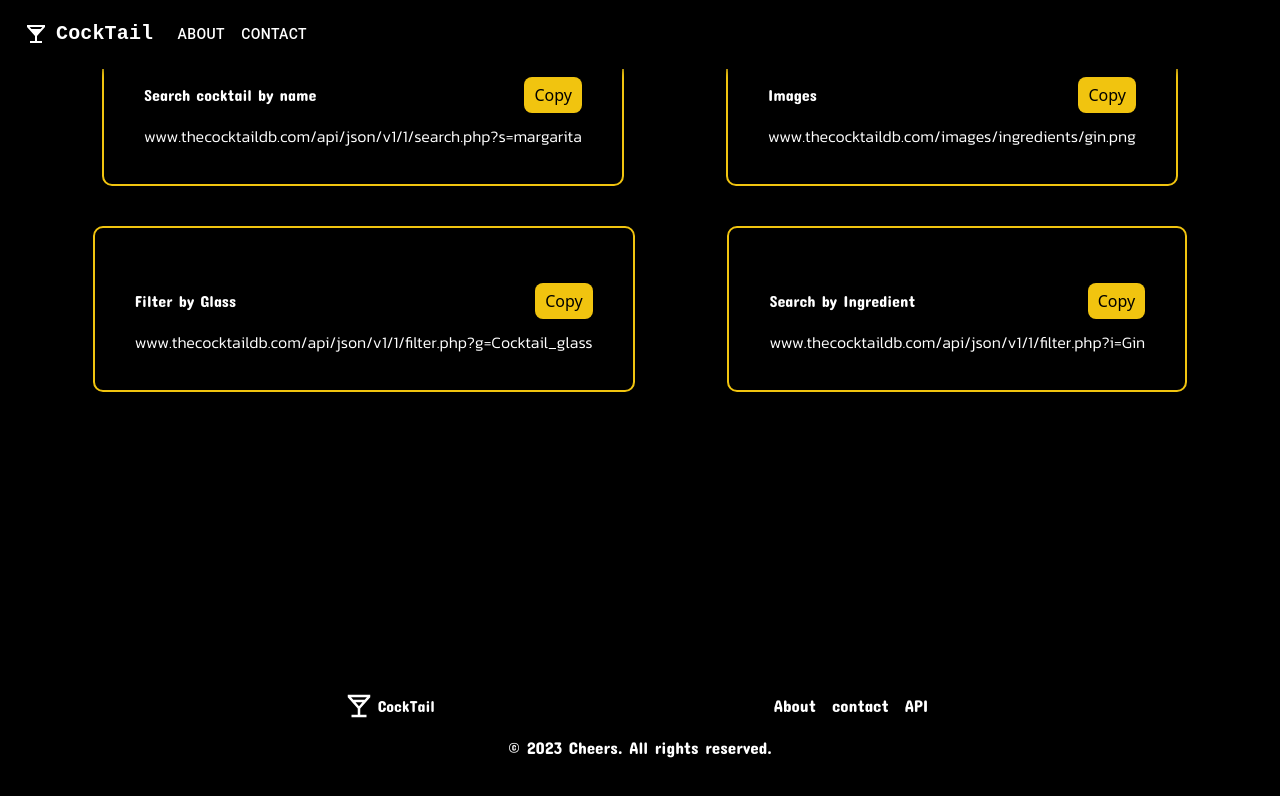
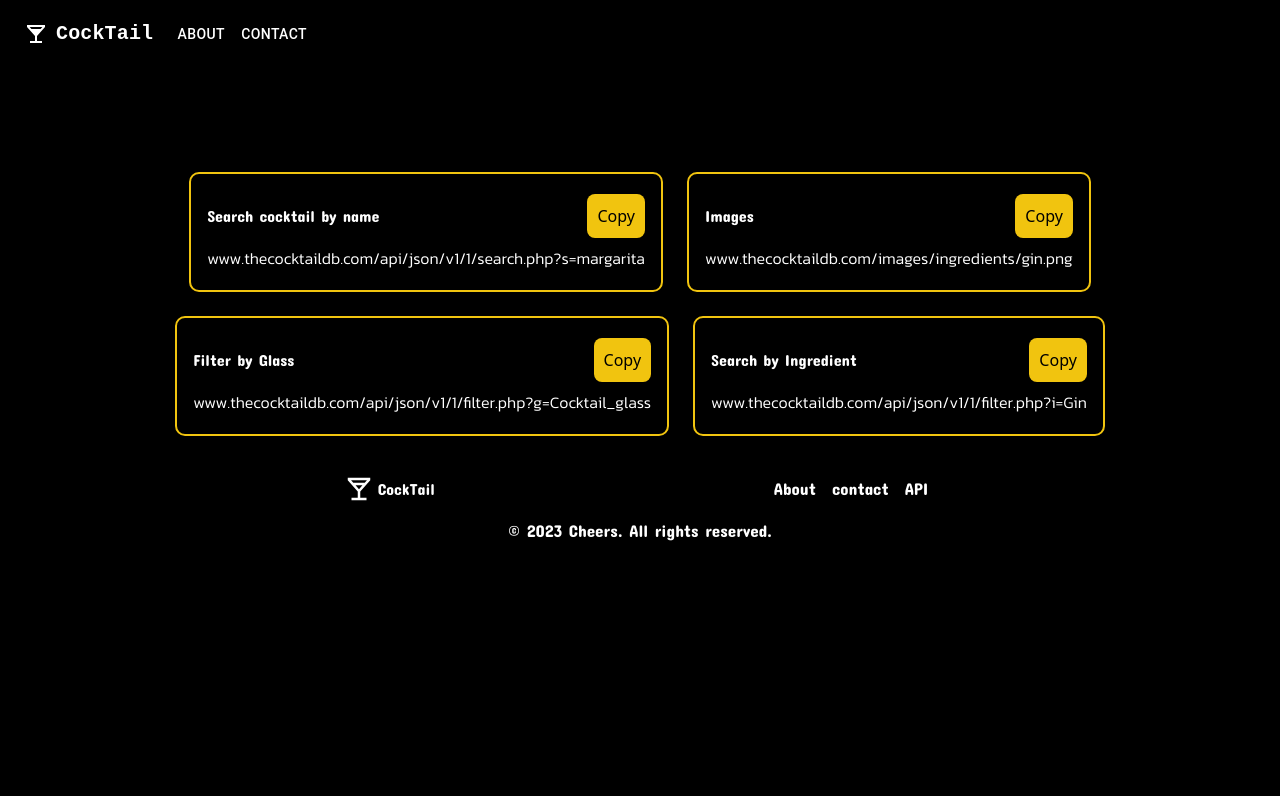
Before and after one commit to jyotirmaygithub/For-cocktail-lover, a React (Create React App) app: page /api in a window 1280 px wide. Shown: the top 796 px of the page. Built offline with nearby package versions, Linux system fonts and the light colour scheme; a web font is replaced by a local one.

Commit message:
UI Alteration

```diff
--- a/src/App.js
+++ b/src/App.js
@@ -18,9 +18,9 @@ function App() {
           <Routes>
             <Route path="/" element={<HomePage />} />
             <Route path="/about" element={<><Aboutus /><Footer /></>} />
-            <Route path="/contact" element={<Contact />} />
+            <Route path="/contact" element={<><Contact /><Footer /></>} />
             <Route path="drinks/:idDrink" element={<><Singlepg /><Footer /></>} />
-            <Route path="/api" element={<Api />} />
+            <Route path="/api" element={<><Api /><Footer /></>} />
             <Route path="/feedback" element={<Feedback/>}/>
           </Routes>
         </Router>
--- a/src/components/Footer.js
+++ b/src/components/Footer.js
@@ -1,15 +1,20 @@
 import React from "react";
 import Footerlinks from "./Footerlinks";
-import Logo from "../images/cheers.png"
-import { LocalBarOutlined } from "@mui/icons-material"
+import { useNavigate } from "react-router-dom";
+import { LocalBarOutlined } from "@mui/icons-material";
 
 export default function Footer() {
+  const  navigation  = useNavigate();
+
+  function handleLogo() {
+    navigation(`/`);
+  }
   return (
     <div>
-      <footer className="universal2 footer-add my-8">
+      <footer className="universal2 footer-add my-5">
         <div className="universal footer-content-box">
-          <div className="universal cheers space-x-1">
-            <LocalBarOutlined style={{fontSize:"30px"}}/>
+          <div className="universal cheers space-x-1 cursor-pointer" onClick={handleLogo}>
+            <LocalBarOutlined style={{ fontSize: "30px" }} />
             <h1>CockTail</h1>
           </div>
           <div>
--- a/src/components/Navbar.js
+++ b/src/components/Navbar.js
@@ -10,10 +10,12 @@ import Container from "@mui/material/Container";
 import Button from "@mui/material/Button";
 import MenuItem from "@mui/material/MenuItem";
 import { LocalBar } from "@mui/icons-material";
+import { useNavigate } from "react-router-dom";
 
 const pages = ["About", "Contact"];
 
 export default function Home() {
+  const  navigation  = useNavigate();
   const [anchorElNav, setAnchorElNav] = React.useState(null);
 
   const handleOpenNavMenu = (event) => {
@@ -24,17 +26,21 @@ export default function Home() {
     setAnchorElNav(null);
   };
 
+  function handleLogo(){
+    navigation(`/`)
+  }
+
   return (
     <>
       <AppBar sx={{ background: "black", position: "fixed" }}>
         <Container maxWidth="xl">
           <Toolbar disableGutters>
-            <LocalBar sx={{ display: { xs: "none", md: "flex" }, mr: 1 }} />
+            <LocalBar className="cursor-pointer" onClick={handleLogo} sx={{ display: { xs: "none", md: "flex" }, mr: 1 }} />
             <Typography
+            onClick={handleLogo}
               variant="h6"
               noWrap
-              component="a"
-              href="#app-bar-with-responsive-menu"
+              className="cursor-pointer"
               sx={{
                 mr: 2,
                 display: { xs: "none", md: "flex" },
@@ -42,13 +48,13 @@ export default function Home() {
                 fontWeight: 700,
                 color: "inherit",
                 textDecoration: "none",
+
               }}
             >
               CockTail
             </Typography>
 
             <Box
-              className="sexy"
               sx={{ flexGrow: 1, display: { xs: "flex", md: "none" } }}
             >
               <IconButton
@@ -89,8 +95,10 @@ export default function Home() {
               </Menu>
             </Box>
 
-            <LocalBar sx={{ display: { xs: "flex", md: "none" }, mr: 1 }} />
+            <LocalBar className="cursor-pointer" onClick={handleLogo} sx={{ display: { xs: "flex", md: "none" }, mr: 1 }} />
             <Typography
+            className="cursor-pointer"
+            onClick={handleLogo}
               variant="h5"
               noWrap
               sx={{
--- a/src/index.css
+++ b/src/index.css
@@ -7,7 +7,6 @@
   padding: 0;
   scroll-behavior: smooth;
   box-sizing: border-box;
-  /* background-color: black; */
   color: white;
 }
 body{
@@ -42,7 +41,6 @@ body{
   align-items: center;
 }
 .App{
-  min-height: 100vh;
   display: flex;
   flex-direction: column;
   justify-content: space-between;
@@ -52,9 +50,6 @@ body{
 .universal-just {
   justify-content: space-between;
 }
-/* .inner-box-des {
-  padding: 0px 150px;
-} */
 .cheers-img {
   width: 100px;
 }
@@ -95,9 +90,6 @@ button {
   width: 25vw;
   margin: 20px;
 }
-/* .image-box2 {
-  width: 38vw;
-} */
 .image-setting {
   width: 100%;
 }
@@ -113,7 +105,6 @@ button {
 }
 .glass-name,
 li {
-  /* font-size: 30px; */
   font-family: var(--third-font-family);
 }
 .link {
@@ -128,8 +119,6 @@ li {
 }
 .press-box > * {
   font-family: var(--fourth-font-family);
-  /* width: 50vw; */
-  /* padding: 15px 40px; */
 }
 .heading-pad {
   padding: 50px 0px;
@@ -171,7 +160,6 @@ li {
 /* for form css */
 .form-box {
   width: 60vw;
-  padding: 30px;
 }
 form {
   display: flex;
@@ -239,17 +227,12 @@ input[type="submit"] {
 .footer-link-add:hover {
   text-decoration: dashed;
 }
-.universal-just {
-  margin: 15px 0px;
-}
 .link-box-container {
   justify-content: space-evenly;
   margin: 20px;
   width: var(--universal-width);
 }
 .link-box,.review-box {
-  padding: 40px;
-  line-height: 1;
   border: 2px solid var(--main-color);
   border-radius: 10px;
 }
@@ -296,10 +279,6 @@ input[type="submit"] {
     flex-wrap: wrap;
     margin: 0px;
   }
-  .link-box{
-    margin: 20px;
-  }
-
 }
 @media screen and (max-width :750px) {
   .inner-box-des{
--- a/src/pages/Api.js
+++ b/src/pages/Api.js
@@ -1,5 +1,4 @@
-import React,{useState} from "react";
-import Footer from "../components/Footer";
+import React, { useState } from "react";
 
 export default function Api() {
   let searchname = "www.thecocktaildb.com/api/json/v1/1/search.php?s=margarita";
@@ -8,50 +7,48 @@ export default function Api() {
   let searchimage = "www.thecocktaildb.com/images/ingredients/gin.png";
   let searchingre = "www.thecocktaildb.com/api/json/v1/1/filter.php?i=Gin";
 
-  const [copy, setcopy] = useState("Copy")
-  const [visible ,setvisible] = useState(false)
+  const [copy, setcopy] = useState("Copy");
+  const [visible, setvisible] = useState(false);
 
   function copylink(linkuse) {
     navigator.clipboard.writeText(linkuse);
-    setvisible(true)
-    setcopy("!Copied")
-    timer()
+    setvisible(true);
+    setcopy("!Copied");
+    timer();
   }
-  function timer(){
+  function timer() {
     setTimeout(() => {
-      setcopy("Copy")
-      setvisible(false)
+      setcopy("Copy");
+      setvisible(false);
     }, 1000);
   }
   return (
     <>
-    {visible && <p className="dynamic-box"> {copy}</p>}
-      <div className="universal2">
-        <div className="universal link-box-container">
-          <div className="link-box">
+      <div className=" universal alert-pop mt-20">{visible &&  <p className="bg-yellow-500"
+      >{copy}</p>}</div>
+      <div className="flex flex-wrap mt-5 justify-center  ">
+        <div className="link-box space-y-2  px-4 py-5 m-3">
           <div className="universal universal-just">
             <h3>Search cocktail by name</h3>
             <button onClick={() => copylink(searchname)}>Copy</button>
           </div>
           <p>{searchname}</p>
         </div>
-          <div className="link-box">
+        <div className="link-box space-y-2  px-4 py-5 m-3">
           <div className="universal universal-just">
             <h3>Images</h3>
             <button onClick={() => copylink(searchimage)}>Copy</button>
           </div>
           <p>{searchimage}</p>
         </div>
-        </div>
-        <div className="universal link-box-container">
-          <div className="link-box">
+        <div className="link-box space-y-2  px-4 py-5 m-3">
           <div className="universal universal-just">
             <h3>Filter by Glass</h3>
             <button onClick={() => copylink(searchglass)}>Copy</button>
           </div>
           <p>{searchglass}</p>
         </div>
-          <div className="link-box">
+        <div className="link-box space-y-2  px-4 py-5 m-3">
           <div className="universal universal-just">
             <h3>Search by Ingredient</h3>
             <button onClick={() => copylink(searchingre)}>Copy</button>
@@ -59,8 +56,6 @@ export default function Api() {
           <p>{searchingre}</p>
         </div>
       </div>
-      </div>
-      <Footer />
     </>
   );
 }
--- a/src/pages/Contact.js
+++ b/src/pages/Contact.js
@@ -52,13 +52,14 @@ function timer(){
 }
   return (
     <>
-      <div className=" universal alert-pop">{filter && <p style={{backgroundColor:`${color}`}}
+      <div className=" universal alert-pop mt-20">{filter &&  <p className="bg-yellow-500"
       >{alert}</p>}</div>
-      <div className="universal2">
+      <div className="universal2 mt-5">
         <div className="form-box">
           <form ref={form} onSubmit={sendemail}>
             <label>Name</label>
             <input
+            className="bg-transparent "
               onChange={(e) => setuser(e.target.value)}
               value={user}
               type="text"
@@ -66,6 +67,7 @@ function timer(){
             />
             <label>Email</label>
             <input
+            className="bg-transparent "
               onChange={(e) => setuseremail(e.target.value)}
               value={useremail}
               type="email"
@@ -73,6 +75,7 @@ function timer(){
             />
             <label>Message</label>
             <textarea
+            className="bg-transparent"
               onChange={(e) => setmessage(e.target.value)}
               value={message}
               name="message"
```
Lines whose indentation alone changed are shown as unchanged.
